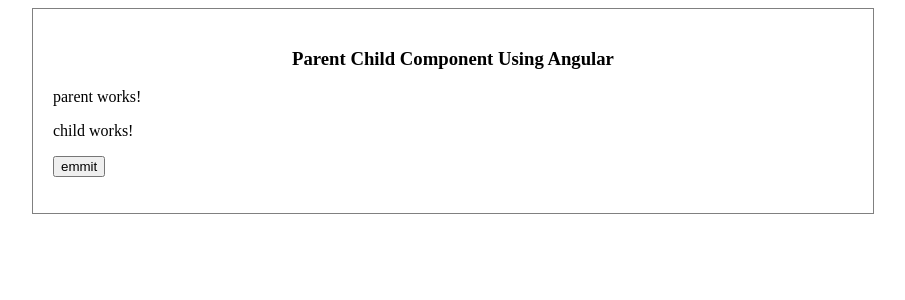
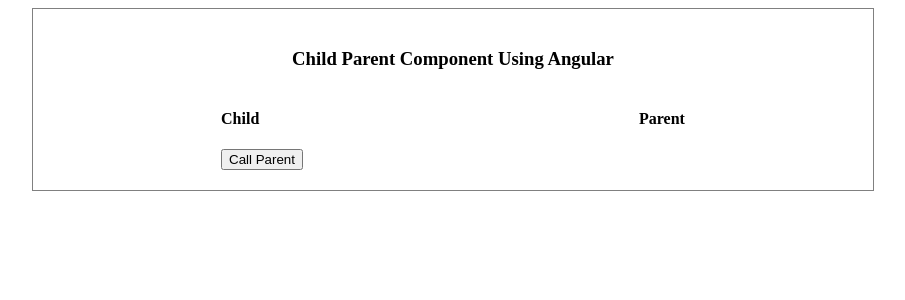
Before and after one commit to rishabhgist/parent-child-angular, an Angular app: page / in a window 1280 px wide. Shown: the top 300 px of the page, without its empty margins (187-1092 px from the left). Built offline with nearby package versions, Linux system fonts and the light colour scheme.

Commit message:
added parent callbutton

```diff
--- a/src/app/child/child.component.html
+++ b/src/app/child/child.component.html
@@ -1,2 +1 @@
-<p>child works!</p>
-<button (click)="fun1()">emmit</button>
+<button (click)="fun1()">Call Parent</button>
--- a/src/app/child/child.component.ts
+++ b/src/app/child/child.component.ts
@@ -13,7 +13,7 @@
   key2 = new EventEmitter<string>();
 
   fun1() {
-    this.key2.emit('Hey There');
+    this.key2.emit('Hey Parent!!');
   }
   constructor() { }
 
--- a/src/app/parent/parent.component.css
+++ b/src/app/parent/parent.component.css
@@ -7,3 +7,10 @@
 .container h3{
     text-align: center;
 }
+.main{
+    display: flex;
+    justify-content: space-around;
+}
+.parent{
+    width: ;
+}
--- a/src/app/parent/parent.component.html
+++ b/src/app/parent/parent.component.html
@@ -1,10 +1,13 @@
 <div class="container">
-    <h3>Parent Child Component Using Angular</h3>
-    <div class="parent">
-        <p>parent works!</p>
-    </div>
-    <div class="child">
-        <app-child (key2)="fun2($event)"></app-child>
-        <p>{{data}}</p>
+    <h3>Child Parent Component Using Angular</h3>
+    <div class="main">
+        <div class="child">
+            <h4>Child</h4>
+            <app-child (key2)="fun2($event)"></app-child>
+        </div>
+        <div class="parent">
+            <h4>Parent</h4>
+            <p>{{data}}</p>
+        </div>
     </div>
 </div>
```
